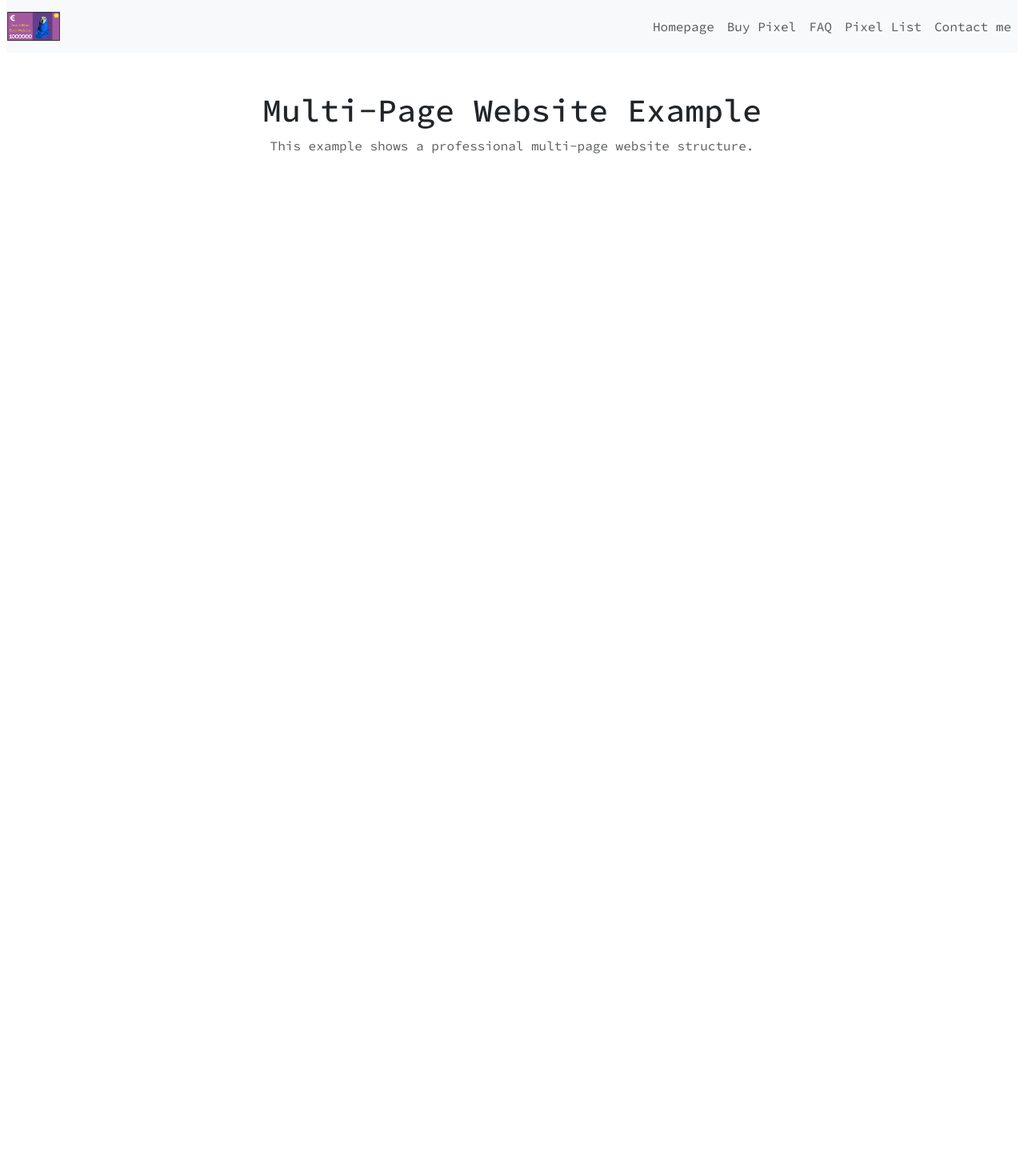
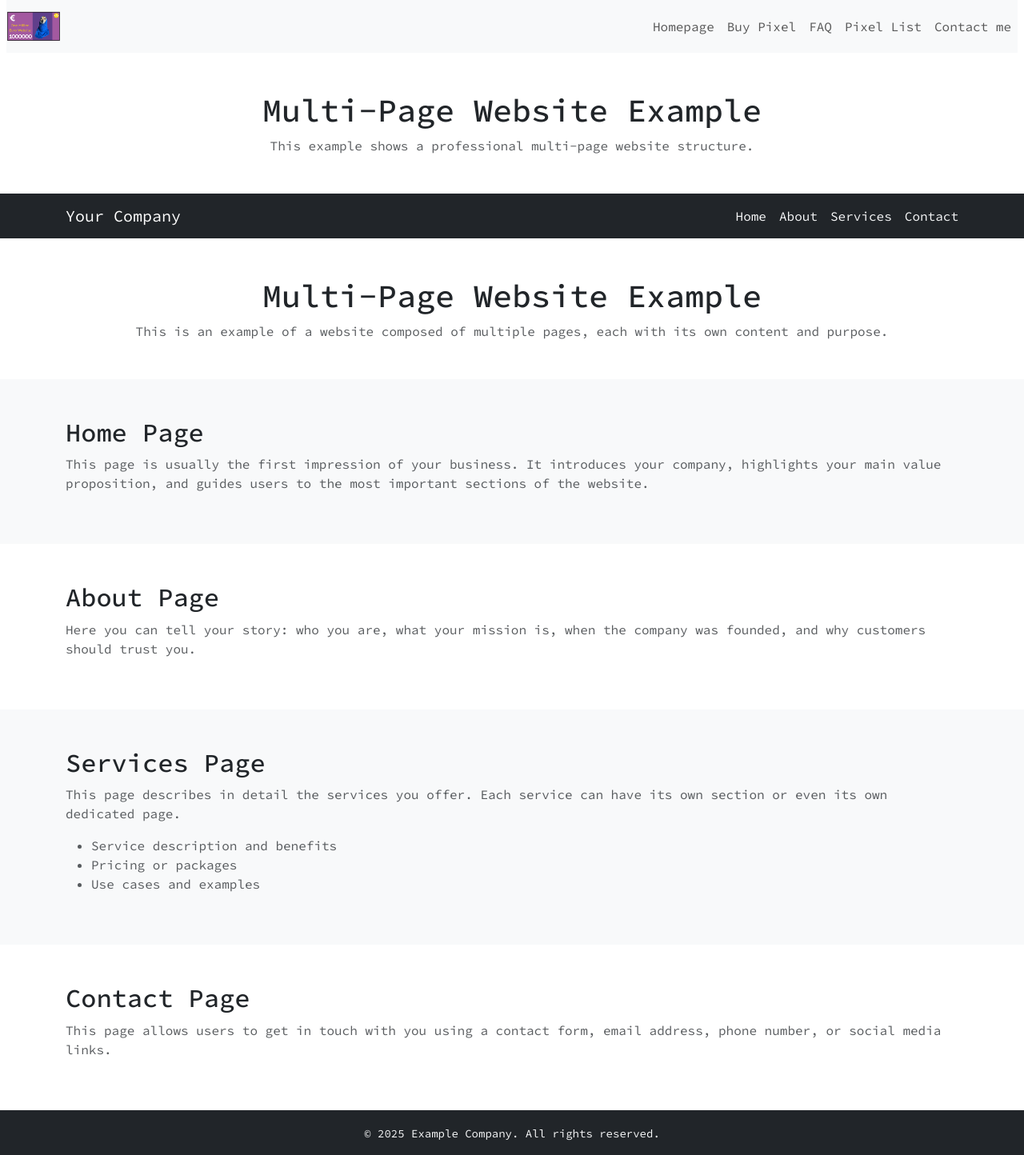
Before and after one commit to Johnnyfromtheblock4/million-euro-website, a React (Vite) app: page /examples/multipage in a window 1280 px wide. Shown: the whole page at 80% size. Before the commit the page ends 800 px from the top, so only its background shows below. Built offline with nearby package versions, Linux system fonts and the light colour scheme.

Commit message:
[UPD] multipage

```diff
--- a/pages/examples/MultipageExample.jsx
+++ b/pages/examples/MultipageExample.jsx
@@ -1,11 +1,96 @@
 const MultipageExample = () => {
   return (
+    <>
       <div className="container my-5 text-center">
         <h1>Multi-Page Website Example</h1>
         <p className="text-muted">
           This example shows a professional multi-page website structure.
         </p>
       </div>
+
+      {/* FAKE HEADER / NAVBAR */}
+      <nav className="navbar navbar-expand-lg navbar-dark bg-dark">
+        <div className="container">
+          <span className="navbar-brand">Your Company</span>
+
+          <ul className="navbar-nav ms-auto flex-row gap-3">
+            <li className="nav-item text-light">Home</li>
+            <li className="nav-item text-light">About</li>
+            <li className="nav-item text-light">Services</li>
+            <li className="nav-item text-light">Contact</li>
+          </ul>
+        </div>
+      </nav>
+
+      {/* PAGE TITLE */}
+      <section className="container my-5 text-center">
+        <h1>Multi-Page Website Example</h1>
+        <p className="text-muted">
+          This is an example of a website composed of multiple pages, each with
+          its own content and purpose.
+        </p>
+      </section>
+
+      {/* HOME PAGE SECTION */}
+      <section className="py-5 bg-light">
+        <div className="container">
+          <h2>Home Page</h2>
+          <p className="text-muted">
+            This page is usually the first impression of your business. It
+            introduces your company, highlights your main value proposition, and
+            guides users to the most important sections of the website.
+          </p>
+        </div>
+      </section>
+
+      {/* ABOUT PAGE SECTION */}
+      <section className="py-5">
+        <div className="container">
+          <h2>About Page</h2>
+          <p className="text-muted">
+            Here you can tell your story: who you are, what your mission is,
+            when the company was founded, and why customers should trust you.
+          </p>
+        </div>
+      </section>
+
+      {/* SERVICES PAGE SECTION */}
+      <section className="py-5 bg-light">
+        <div className="container">
+          <h2>Services Page</h2>
+          <p className="text-muted">
+            This page describes in detail the services you offer. Each service
+            can have its own section or even its own dedicated page.
+          </p>
+
+          <ul className="text-muted">
+            <li>Service description and benefits</li>
+            <li>Pricing or packages</li>
+            <li>Use cases and examples</li>
+          </ul>
+        </div>
+      </section>
+
+      {/* CONTACT PAGE SECTION */}
+      <section className="py-5">
+        <div className="container">
+          <h2>Contact Page</h2>
+          <p className="text-muted">
+            This page allows users to get in touch with you using a contact
+            form, email address, phone number, or social media links.
+          </p>
+        </div>
+      </section>
+
+      {/* FOOTER */}
+      <footer className="bg-dark text-light py-3">
+        <div className="container text-center">
+          <small>
+            © {new Date().getFullYear()} Example Company. All rights reserved.
+          </small>
+        </div>
+      </footer>
+    </>
   );
 };
 
```
Lines whose indentation alone changed are shown as unchanged.
